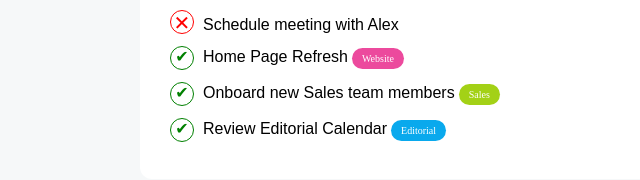
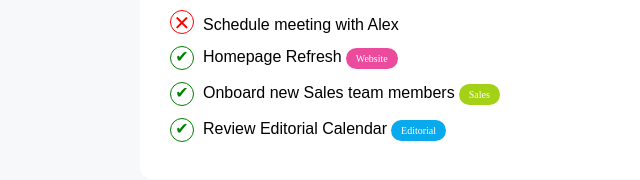
Before and after one commit to Luca1882/html-css-toboolist, a plain HTML site: page index.html in a window 1280 px wide. Shown: the part 510-690 px from the top of the page, 0-640 px from the left. Drawn offline with Linux system fonts and the light colour scheme.

Commit message:
Fix: Ortography

```diff
--- a/index.html
+++ b/index.html
@@ -64,7 +64,7 @@
                 </div>
                 <div>
                     <span class="item-check">&#10004</span>
-                    <span class="item-style">Home Page Refresh</span>
+                    <span class="item-style">Homepage Refresh</span>
                     <span class="item-box-fifth-color">Website</span>
                 </div>
                 <div>
```
